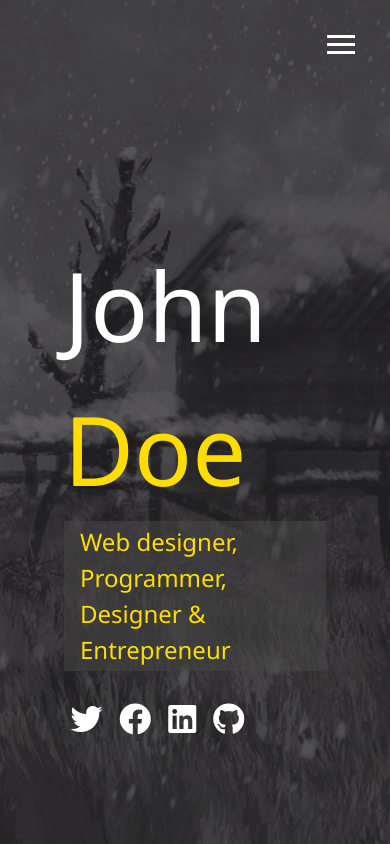
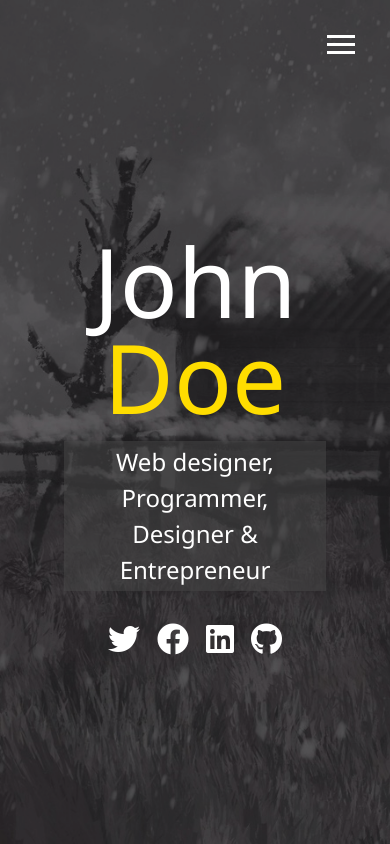
Before and after one commit to kahvaris/CT70A9110Front-End, a website: page dist/index.html in a window 390 px wide. Drawn offline with Linux system fonts and the light colour scheme.

Commit message:
responsiveness

```diff
--- a/scss/_config.scss
+++ b/scss/_config.scss
@@ -28,3 +28,30 @@
         }
     }
 }
+
+
+// Media query mixins
+
+@mixin mediaSm {
+    @media screen and (max-width: 500px) {
+        @content;
+    }
+}
+
+@mixin mediaMd {
+    @media screen and (max-width: 768px) {
+        @content;
+    }
+}
+
+@mixin mediaLg {
+    @media screen and (min-width: 769px) and (max-width: 1170px) {
+        @content;
+    }
+}
+
+@mixin mediaXl {
+    @media screen and (min-width: 1171px) {
+        @content;
+    }
+}
--- a/scss/_menu.scss
+++ b/scss/_menu.scss
@@ -95,6 +95,7 @@
             background-position: 40% 50%;
             border-radius: 50%;
             border: solid 6px var(--secondary-color);
+            //aspect-ratio: 1/1;
         }
     }
 
--- /dev/null
+++ b/scss/_mobile.scss
@@ -0,0 +1,53 @@
+// Widescreens
+@include mediaXl {
+
+}
+
+// Desktops and laptops
+@include mediaLg {
+
+}
+
+// Tablets and small laptops
+@include mediaMd {
+    main {
+        align-items: center;
+        text-align: center;
+        .lg-heading {
+            line-height: 1;
+            margin-bottom: 1rem;
+        }
+    }
+
+    ul.menu-nav, div.menu-branding {
+        float: none;
+        width: 100%;
+        min-height: 0;
+
+        &.show {
+            transform: translate3d(0, 0, 0);
+        }
+    }
+
+    .menu-nav {
+        height: 75vh;
+        transform: translate3d(-100%, 0, 0);
+        font-size: 24px;
+    }
+
+    .menu-branding {
+        height: 25vh;
+        transform: translate3d(100%, 0, 0);
+        .portrait {
+            width: 150px;
+            height: 150px;
+        }
+    }
+}
+
+// Smartphones
+@include mediaSm {
+    main#home h1 {
+        margin-top: 10vh;
+    }
+}
--- a/scss/main.scss
+++ b/scss/main.scss
@@ -1,5 +1,6 @@
 @import 'config';
 @import 'menu';
+@import 'mobile';
 
 :root {
     --secondary-color: #ffdd00;
@@ -30,8 +31,6 @@ h1, h2, h3 {
     }
 
     &.sm-heading {
-        color: var(--secondary-color);
-        //color: $secondary-color;
         margin-bottom: 2rem;
         padding: 0.2rem 1rem;
         background: rgba(lighten($primary-color, 2), 0.5);
```
Also changed, not shown: dist/css/main.css.
